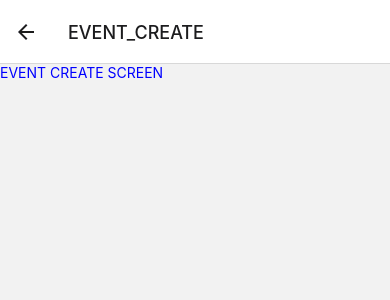
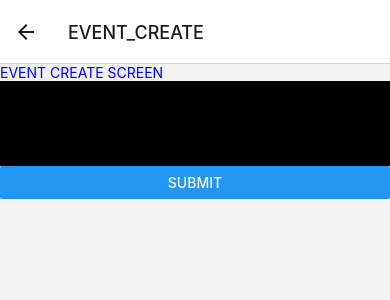
Before and after one commit to ChaseCallahan37/rove, a React Native app in the folder mobile-client/: screen /EVENT_CREATE in a window 390 px wide. Shown: the top 300 px of the page. Built offline with nearby package versions, Linux system fonts and the light colour scheme; what react-native-maps would draw is missing.

Commit message:
Built out basic skeleton of event creation form

```diff
--- a/mobile-client/src/navigation/screens/EventCreateScreen.tsx
+++ b/mobile-client/src/navigation/screens/EventCreateScreen.tsx
@@ -1,10 +1,62 @@
-import { Text, View } from "react-native";
+import { useState } from "react";
+import { Text, TextInput, SafeAreaView, Button } from "react-native";
 
 function EventCreateScreen() {
+    const [eventType, setEventType] = useState("")
+    const [eventDate, setEventDate] = useState("")
+    const [eventLatitude, setEventLatitude] = useState(0)
+    const [eventLongitude, setEventLongitude] = useState(0)
+    const [eventDescription, setEventDescription] = useState("")
+
+    const handleSubmit = () => {
+        console.log("HANDLING SUBMIT");
+
+    }
+
   return (
-    <View>
+    <SafeAreaView>
       <Text style={{color: "blue"}}>EVENT CREATE SCREEN</Text>
-    </View>
+      <TextInput
+        value={eventType}
+        style={{backgroundColor: "black"}}
+        placeholder="Please enter the type"
+        keyboardType="ascii-capable"
+        onChange={({nativeEvent: {text}}) => setEventType(text)}
+        />
+        <TextInput
+        value={eventDate}
+        style={{backgroundColor: "black"}}
+        placeholder="Please enter date"
+        keyboardType="ascii-capable"
+        onChange={({nativeEvent: {text}}) => setEventDate(text)}
+        />
+        <TextInput
+        value={eventLatitude.toLocaleString()}
+        style={{backgroundColor: "black"}}
+        placeholder="Please enter latitude"
+        keyboardType="decimal-pad"
+        onChange={({nativeEvent: {text}}) => setEventLatitude(parseInt(text))}
+        />
+        <TextInput
+        value={eventLongitude.toLocaleString()}
+        style={{backgroundColor: "black"}}
+        placeholder="Please enter longitude"
+        keyboardType="decimal-pad"
+        onChange={({nativeEvent: {text}}) => setEventLongitude(parseInt(text))}
+        />
+        <TextInput
+        value={eventDate}
+        style={{backgroundColor: "black"}}
+        placeholder="Please enter description"
+        keyboardType="ascii-capable"
+        onChange={({nativeEvent: {text}}) => setEventDescription(text)}
+        />
+        <Button
+            title="Submit"
+            onPress={handleSubmit}
+
+        />
+    </SafeAreaView>
   );
 }
 
```
